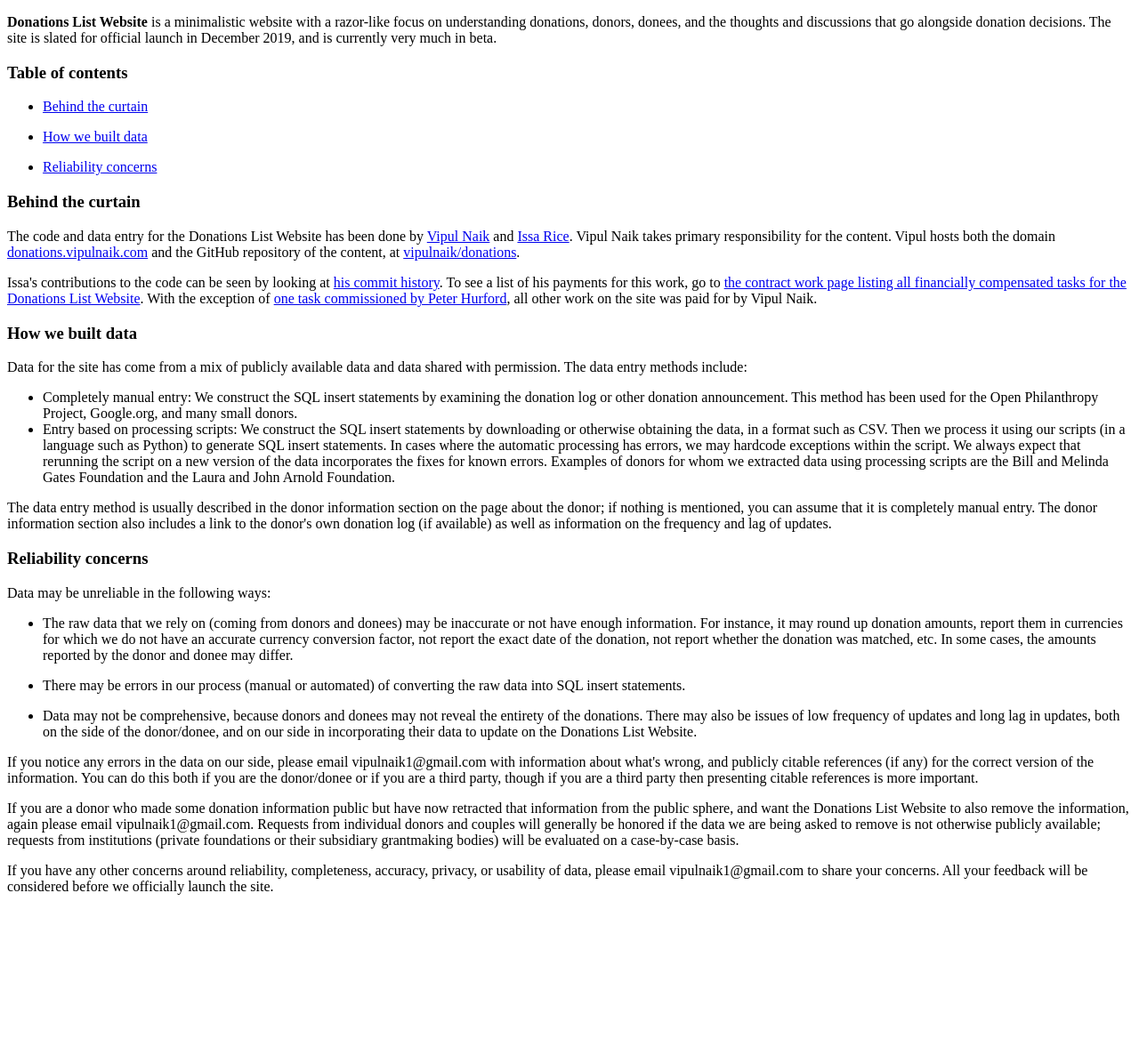
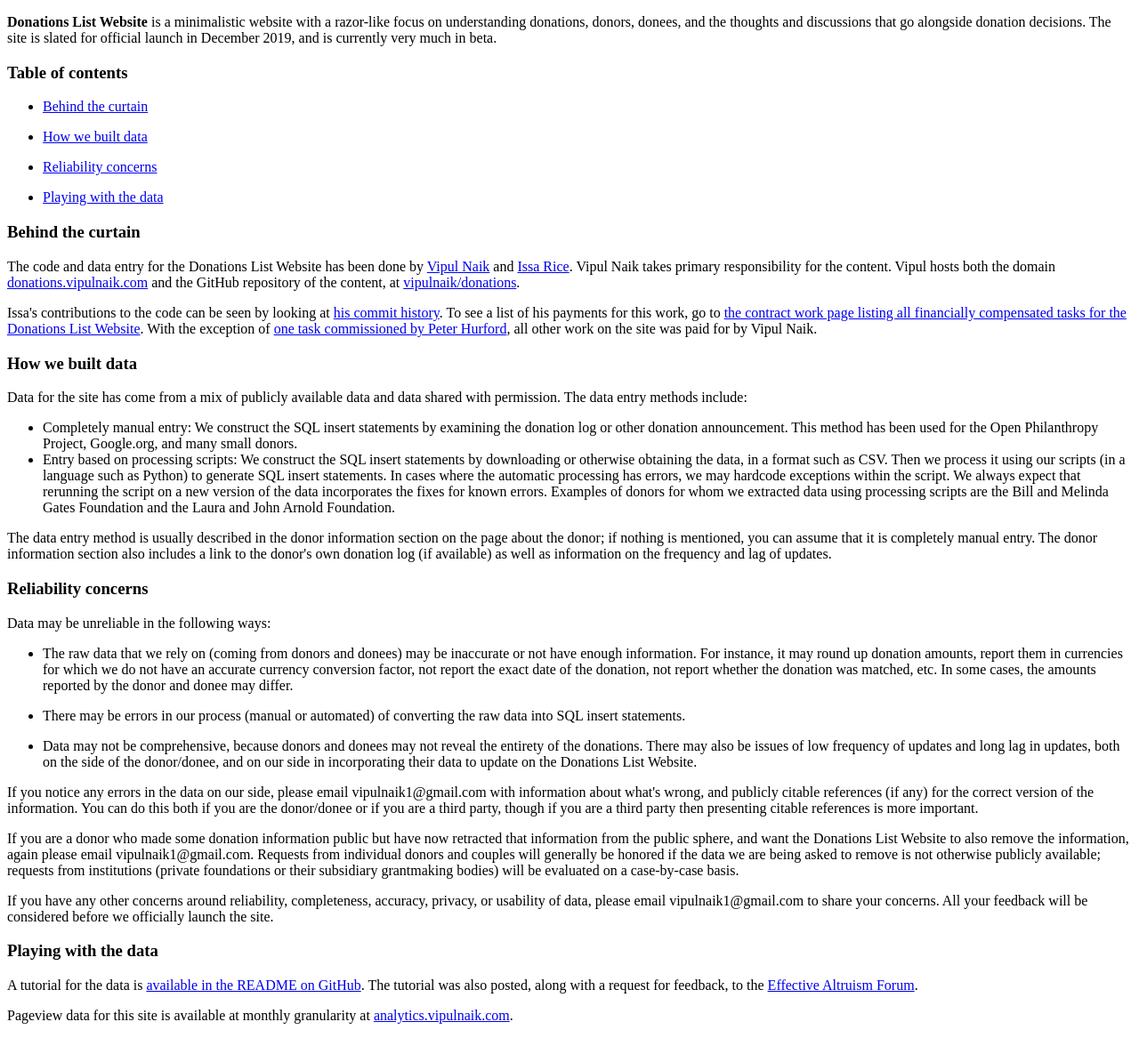
Before and after one commit to vipulnaik/donations, a PHP site: page /about in a window 1280 px wide. Shown: the whole page at 89% size. Before the commit the page ends 1022 px from the top, so only its background shows below. Run offline with PHP 8.4, Linux system fonts and the light colour scheme.

Commit message:
Add references to analytics.vipulnaik.com and tutorial from DLW

```diff
--- a/access-portal/about/index.php
+++ b/access-portal/about/index.php
@@ -16,6 +16,7 @@ and is currently very much in beta.</p>
   <li><p><a href="#behind-the-curtain">Behind the curtain</a></p></li>
   <li><p><a href="#how-we-built-data">How we built data</a></p></li>
   <li><p><a href="#reliability-concerns">Reliability concerns</a></p></li>
+  <li><p><a href="#playing-with-the-data">Playing with the data</a></p></li>
 </ul>
 
 <h3 id="behind-the-curtain">Behind the curtain</h3>
@@ -107,3 +108,14 @@ evaluated on a case-by-case basis.</p>
 accuracy, privacy, or usability of data, please email
 vipulnaik1@gmail.com to share your concerns. All your feedback will be
 considered before we officially launch the site.</p>
+
+<h3 id="#playing-with-the-data">Playing with the data</h3>
+
+<p>A tutorial for the data
+is <a href="https://github.com/vipulnaik/donations#tutorial">available
+in the README on GitHub</a>. The tutorial was also posted, along with
+a request for feedback, to
+the <a href="https://forum.effectivealtruism.org/posts/A7NWTjnWZPmjyLdtT/donations-list-website-tutorial-and-request-for-feedback">Effective Altruism Forum</a>.</p>
+
+<p>Pageview data for this site is available at monthly granularity
+at <a href="https://analytics.vipulnaik.com/">analytics.vipulnaik.com</a>.</p>
```
Also changed, not shown: access-portal/preamble.inc (+1 -1 lines).
